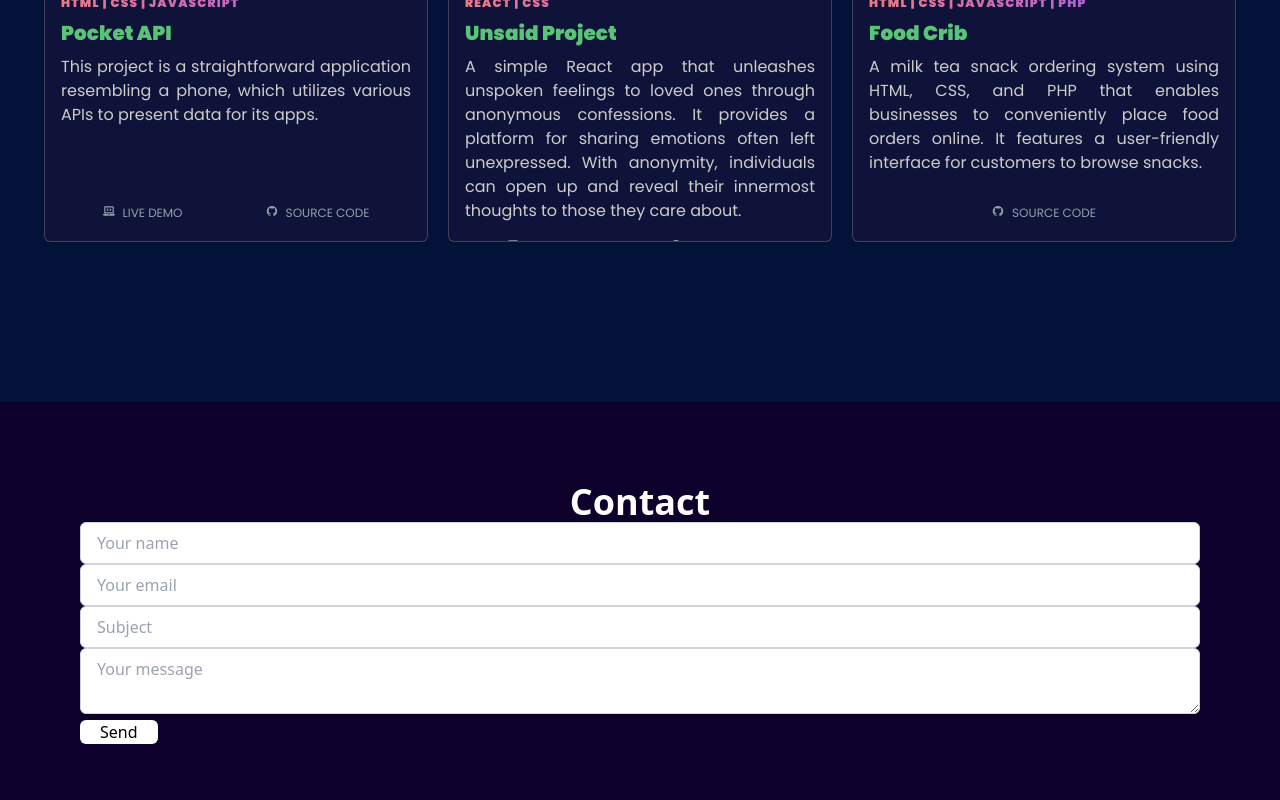
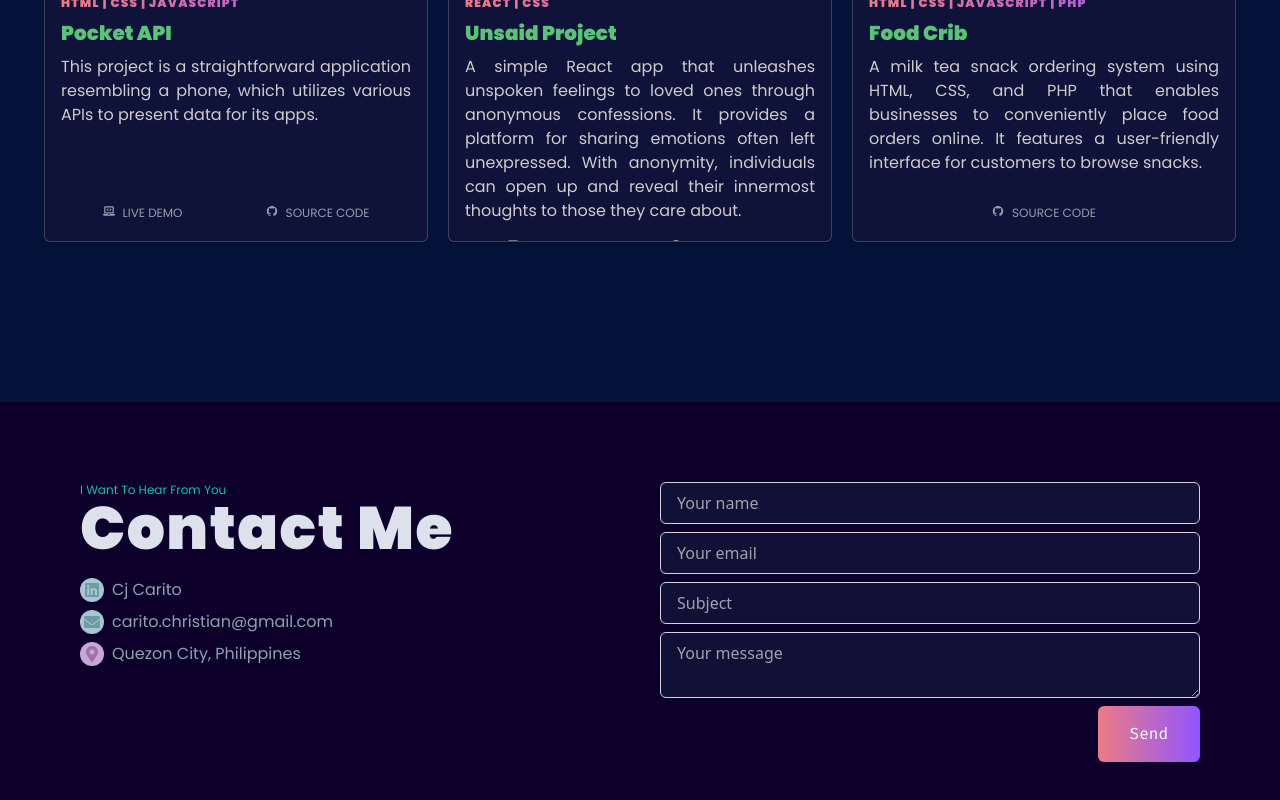
Before and after one commit to civarry/my-portfolio, a React (Vite) app: page / in a window 1280 px wide. Shown: the part 1998-2798 px from the top of the page. Built offline with nearby package versions, Linux system fonts and the light colour scheme.

Commit message:
semi complete website

```diff
--- a/src/components/ContactSection.jsx
+++ b/src/components/ContactSection.jsx
@@ -1,4 +1,5 @@
 import React, { useEffect } from "react";
+import { FaLinkedin, FaEnvelope, FaMapMarkerAlt } from "react-icons/fa";
 
 const ContactSection = ({ contactRef }) => {
   const scriptURL =
@@ -28,15 +29,59 @@ const ContactSection = ({ contactRef }) => {
   return (
     <section
       ref={contactRef}
-      className="section contact-section h-screen bg-[#0d012c] z-[-10] p-20 min-w-[300px]"
+      className="section contact-section h-auto bg-[#0d012c] z-[-10] p-20 min-w-[300px] justify-around"
     >
-      <h1 className="conceal text-4xl font-bold text-center text-white">
-        Contact
+      <div className="flex flex-col gap-10 mx-auto md:flex-row">
+        <div className="flex flex-col w-full">
+          <div className="flex flex-col">
+            <h2 className="conceal font-Poppins text-xs text-[#08c6ab] text-center md:text-left md:text-md">
+              I Want To Hear From You
+            </h2>
+            <h1 className="conceal font-Poppins font-black text-lg text-[#dce1eb] text-center md:text-left lg:text-6xl lg:tracking-wide">
+              Contact Me
             </h1>
-
-      <form name="contact-me">
+          </div>
+          <div className="flex flex-col mt-5 gap-2">
+            <h6 className="font-Poppins text-md text-[#909faf] flex items-center cursor-pointer">
+              <a
+                className="flex items-center"
+                href="https://www.linkedin.com/in/cccarito/"
+                target="_blank"
+              >
+                <div className="rounded-full bg-[#a7c6cf] p-1 mr-2">
+                  <FaLinkedin className="text-[#7199a7]" />
+                </div>
+                Cj Carito
+              </a>
+            </h6>
+            <h6 className="font-Poppins text-md text-[#909faf] flex items-center cursor-pointer">
+              <a className="flex items-center">
+                <div className="rounded-full bg-[#a7c6cf] p-1 mr-2">
+                  <FaEnvelope className="text-[#7199a7]" />
+                </div>
+                carito.christian@gmail.com
+              </a>
+            </h6>
+            <h6 className="font-Poppins text-md text-[#909faf] flex items-center cursor-pointer">
+              <a
+                className="flex items-center"
+                href="https://goo.gl/maps/aw7A3cz9Ty9y19jj6"
+                target="_blank"
+              >
+                <div className="rounded-full bg-[#c6a7d8] p-1 mr-2">
+                  <FaMapMarkerAlt className="text-[#9f71a7]" />
+                </div>
+                Quezon City, Philippines
+              </a>
+            </h6>
+          </div>
+        </div>
+        <form
+          name="contact-me"
+          className="flex flex-col gap-2 w-full items-end"
+        >
           <input
-          className="w-full px-4 py-2 border border-gray-300 bg-white rounded-md focus:outline-none focus:ring focus:ring-indigo-200"
+            className="w-full px-4 py-2 border-gray-300 bg-[#14143a] bg-opacity-80 shadow-md rounded-md border-solid border border-[#9595965b] focus:outline-none focus:ring focus:ring-indigo-200"
             type="text"
             id="name"
             name="name"
@@ -44,7 +89,7 @@ const ContactSection = ({ contactRef }) => {
             required
           />
           <input
-          className="w-full px-4 py-2 border border-gray-300 bg-white rounded-md focus:outline-none focus:ring focus:ring-indigo-200"
+            className="w-full px-4 py-2 border-gray-300 bg-[#14143a] bg-opacity-80 shadow-md rounded-md border-solid border border-[#9595965b] focus:outline-none focus:ring focus:ring-indigo-200"
             type="email"
             id="email"
             name="email"
@@ -52,7 +97,7 @@ const ContactSection = ({ contactRef }) => {
             required
           />
           <input
-          className="w-full px-4 py-2 border border-gray-300 bg-white rounded-md focus:outline-none focus:ring focus:ring-indigo-200"
+            className="w-full px-4 py-2 border-gray-300 bg-[#14143a] bg-opacity-80 shadow-md rounded-md border-solid border border-[#9595965b] focus:outline-none focus:ring focus:ring-indigo-200"
             type="text"
             id="subject"
             name="subject"
@@ -60,16 +105,20 @@ const ContactSection = ({ contactRef }) => {
             required
           />
           <textarea
-          className="w-full px-4 py-2 border border-gray-300 bg-white rounded-md focus:outline-none focus:ring focus:ring-indigo-200"
+            className="w-full px-4 py-2 border-gray-300 bg-[#14143a] bg-opacity-80 shadow-md rounded-md border-solid border border-[#9595965b] focus:outline-none focus:ring focus:ring-indigo-200"
             id="message"
             name="message"
             placeholder="Your message"
             required
           ></textarea>
-        <button type="submit" className="bg-white rounded-md pr-5 pl-5">
+          <button
+            type="submit"
+            className="conceal cursor-pointer text-white justify-center font-Code bg-gradient-to-r from-[#ed7b84] to-[#9055ff] px-4 py-2 md:px-8 md:py-4 max-w-[250px] rounded-md lg:items-left hover:from-[#9055ff] hover:to-[#ed7b84] transition-all duration-300"
+          >
             Send
           </button>
         </form>
+      </div>
     </section>
   );
 };
```
Lines whose indentation alone changed are shown as unchanged.
